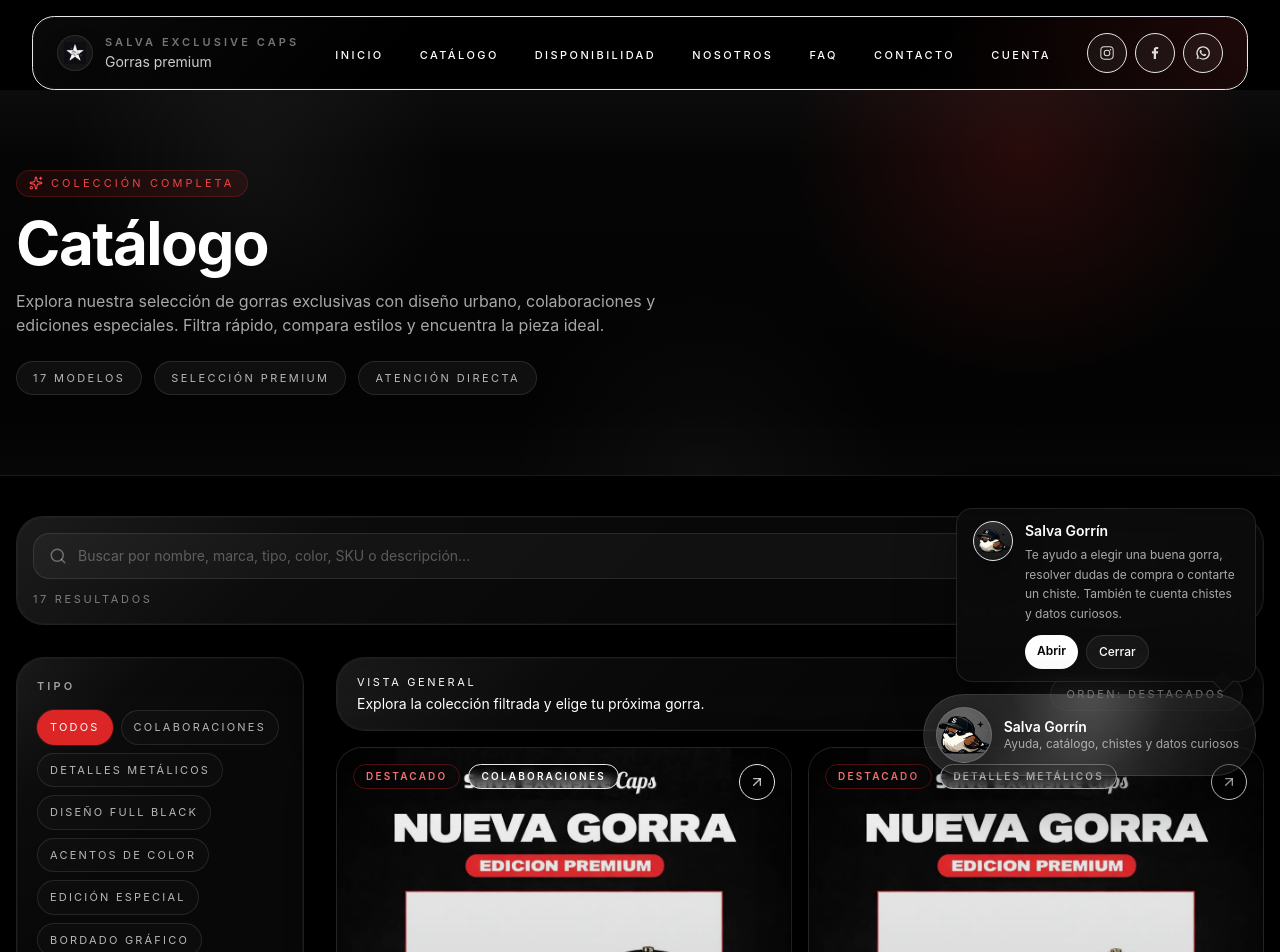
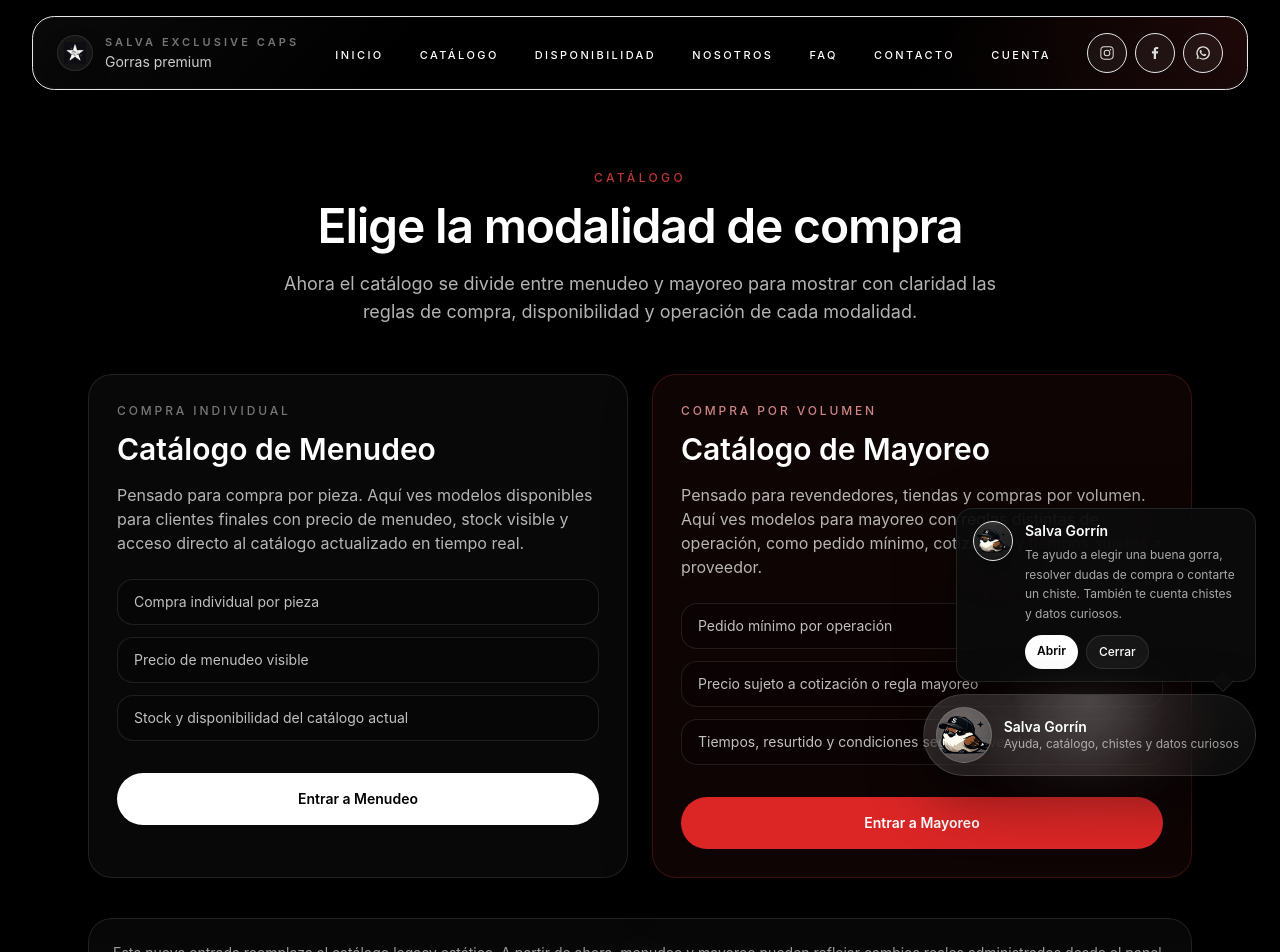
Before and after one commit to salva-ventures/salva-exclusive-caps-web, a Next.js app: page /catalogo in a window 1280 px wide. Shown: the top 952 px of the page. Built offline with nearby package versions, Linux system fonts and the light colour scheme.

Commit message:
Convierte catalogo en selector de menudeo y mayoreo

```diff
--- a/src/app/catalogo/page.tsx
+++ b/src/app/catalogo/page.tsx
@@ -1,5 +1,109 @@
-import CatalogoClient from "./CatalogoClient";
+import Link from "next/link";
 
 export default function CatalogoPage() {
-  return <CatalogoClient />;
+  return (
+    <main className="min-h-screen bg-black text-white">
+      <section className="mx-auto max-w-6xl px-6 py-16 sm:py-20">
+        <div className="mx-auto max-w-3xl text-center">
+          <p className="text-xs font-medium uppercase tracking-[0.28em] text-red-500/80">
+            Catálogo
+          </p>
+          <h1 className="mt-4 text-4xl font-semibold tracking-tight sm:text-5xl">
+            Elige la modalidad de compra
+          </h1>
+          <p className="mt-5 text-base leading-7 text-white/70 sm:text-lg">
+            Ahora el catálogo se divide entre menudeo y mayoreo para mostrar con
+            claridad las reglas de compra, disponibilidad y operación de cada
+            modalidad.
+          </p>
+        </div>
+
+        <div className="mt-12 grid gap-6 lg:grid-cols-2">
+          <article className="rounded-3xl border border-white/10 bg-white/[0.03] p-7 shadow-[0_18px_50px_rgba(0,0,0,0.28)]">
+            <div className="flex h-full flex-col">
+              <div>
+                <p className="text-xs font-medium uppercase tracking-[0.24em] text-white/45">
+                  Compra individual
+                </p>
+                <h2 className="mt-3 text-3xl font-semibold text-white">
+                  Catálogo de Menudeo
+                </h2>
+                <p className="mt-4 text-sm leading-7 text-white/70 sm:text-base">
+                  Pensado para compra por pieza. Aquí ves modelos disponibles
+                  para clientes finales con precio de menudeo, stock visible y
+                  acceso directo al catálogo actualizado en tiempo real.
+                </p>
+              </div>
+
+              <div className="mt-6 space-y-3 text-sm text-white/75">
+                <div className="rounded-2xl border border-white/10 bg-black/20 px-4 py-3">
+                  Compra individual por pieza
+                </div>
+                <div className="rounded-2xl border border-white/10 bg-black/20 px-4 py-3">
+                  Precio de menudeo visible
+                </div>
+                <div className="rounded-2xl border border-white/10 bg-black/20 px-4 py-3">
+                  Stock y disponibilidad del catálogo actual
+                </div>
+              </div>
+
+              <div className="mt-8">
+                <Link
+                  href="/catalogo/menudeo"
+                  className="inline-flex w-full items-center justify-center rounded-full bg-white px-6 py-4 text-sm font-semibold text-black transition hover:bg-white/90"
+                >
+                  Entrar a Menudeo
+                </Link>
+              </div>
+            </div>
+          </article>
+
+          <article className="rounded-3xl border border-red-500/20 bg-red-500/[0.06] p-7 shadow-[0_18px_50px_rgba(0,0,0,0.28)]">
+            <div className="flex h-full flex-col">
+              <div>
+                <p className="text-xs font-medium uppercase tracking-[0.24em] text-red-300/80">
+                  Compra por volumen
+                </p>
+                <h2 className="mt-3 text-3xl font-semibold text-white">
+                  Catálogo de Mayoreo
+                </h2>
+                <p className="mt-4 text-sm leading-7 text-white/70 sm:text-base">
+                  Pensado para revendedores, tiendas y compras por volumen.
+                  Aquí ves modelos para mayoreo con reglas distintas de operación,
+                  como pedido mínimo, cotización y tiempos sujetos a proveedor.
+                </p>
+              </div>
+
+              <div className="mt-6 space-y-3 text-sm text-white/75">
+                <div className="rounded-2xl border border-white/10 bg-black/20 px-4 py-3">
+                  Pedido mínimo por operación
+                </div>
+                <div className="rounded-2xl border border-white/10 bg-black/20 px-4 py-3">
+                  Precio sujeto a cotización o regla mayoreo
+                </div>
+                <div className="rounded-2xl border border-white/10 bg-black/20 px-4 py-3">
+                  Tiempos, resurtido y condiciones según proveedor
+                </div>
+              </div>
+
+              <div className="mt-8">
+                <Link
+                  href="/catalogo/mayoreo"
+                  className="inline-flex w-full items-center justify-center rounded-full bg-red-600 px-6 py-4 text-sm font-semibold text-white transition hover:bg-red-500"
+                >
+                  Entrar a Mayoreo
+                </Link>
+              </div>
+            </div>
+          </article>
+        </div>
+
+        <div className="mt-10 rounded-3xl border border-white/10 bg-white/[0.03] px-6 py-5 text-sm leading-7 text-white/60">
+          Esta nueva entrada reemplaza al catálogo legacy estático. A partir de
+          ahora, menudeo y mayoreo pueden reflejar cambios reales administrados
+          desde el panel de administración.
+        </div>
+      </section>
+    </main>
+  );
 }
```
